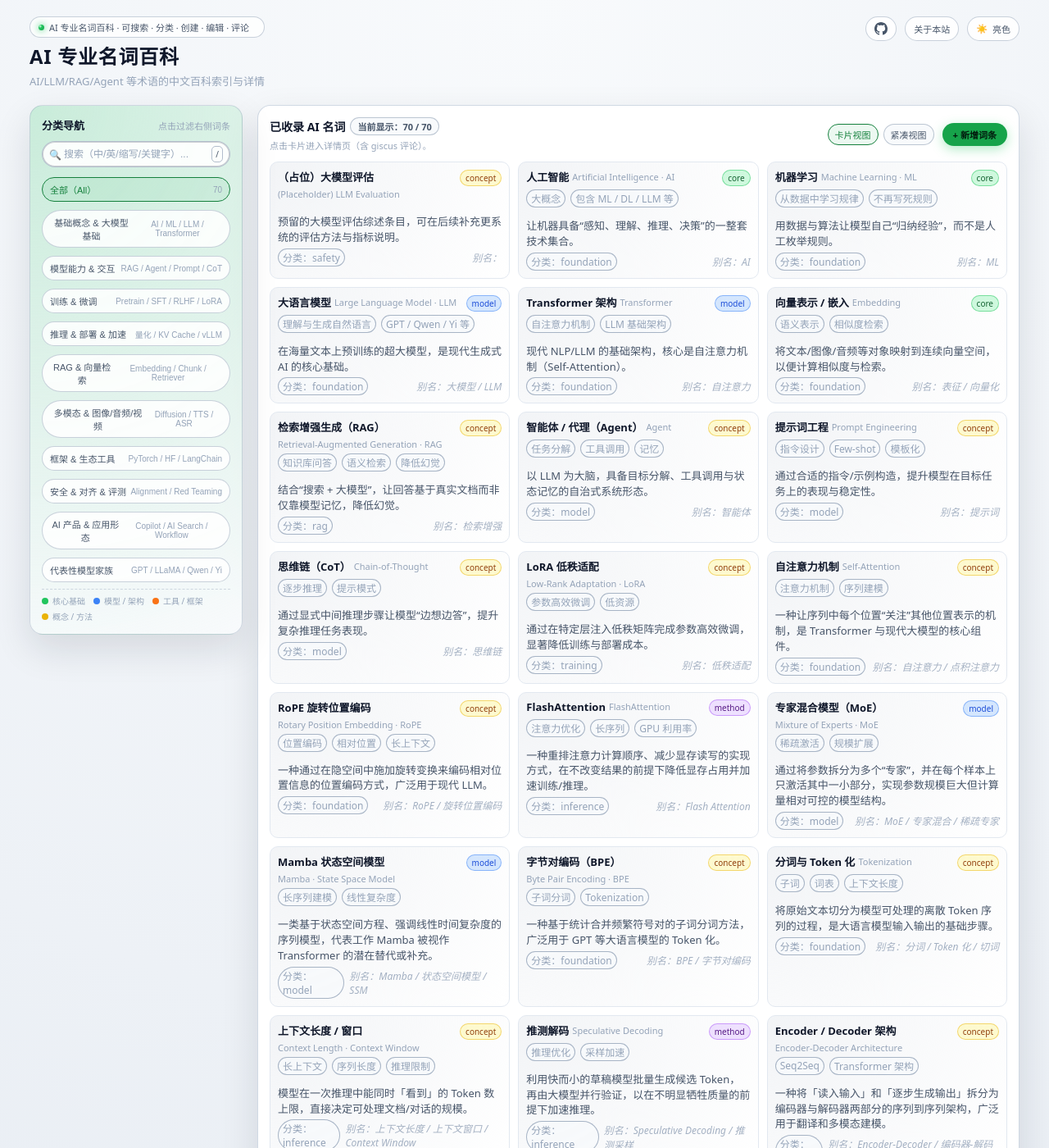
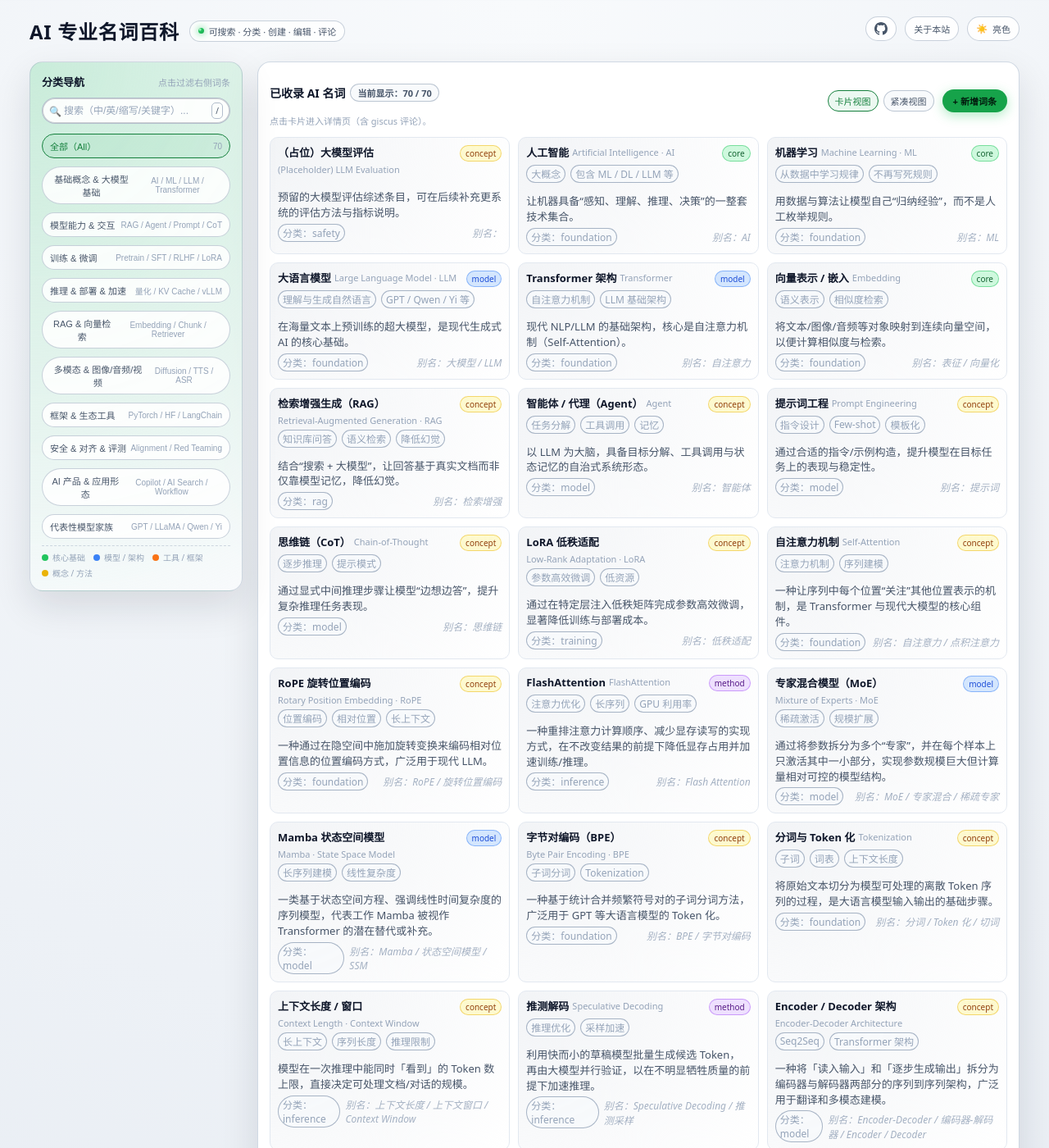
Before and after one commit to NotebookAI/ai-wiki, a Jekyll site: the page built from index.html, in a window 1280 px wide and 1400 px high. Shown: the whole window at 82% size. Built offline with Jekyll 4.4.1, drawn with Linux system fonts in a browser that asks for light colours.

Commit message:
Update site description for clarity and detail, modify layout structure for improved header presentation, and adjust CSS for better alignment of title elements.

```diff
--- a/_config.yml
+++ b/_config.yml
@@ -1,9 +1,9 @@
 title: "AI 专业名词百科"
-description: "AI/LLM/RAG/Agent 等术语的中文百科索引与详情"
+description: "AI/LLM 相关名词的可搜索索引与分类列表，涵盖大语言模型、检索增强生成、智能体、训练微调、推理部署等核心概念，提供详细的术语解释与分类浏览。"
 language: zh-CN
 
 url: "https://ai-wiki.zncu.site"
-baseurl: "/"
+baseurl: ""
 repo_owner: "notebookai"
 repo_name: "ai-wiki"
 repo_branch: "main"
--- a/_layouts/default.html
+++ b/_layouts/default.html
@@ -21,12 +21,12 @@
     <div class="app-shell">
       <header class="app-header">
         <div class="app-title-block">
+          <h1>{{ site.title }}</h1>
           <div class="badge">
             <span class="badge-dot"></span>
-            AI 专业名词百科 · 可搜索 · 分类 · 创建 · 编辑 · 评论
+            可搜索 · 分类 · 创建 · 编辑 · 评论
           </div>
-          <h1>{{ site.title }}</h1>
-          <p class="subtitle">{{ site.description }}</p>
+          <!-- <p class="subtitle">{{ site.description }}</p> -->
         </div>
         <div class="header-actions">
           <a class="pill" href="https://github.com/{{ site.repo_owner | default: 'notebookai' }}/{{ site.repo_name | default: 'ai-wiki' }}" target="_blank" rel="noopener noreferrer" aria-label="GitHub">
--- a/assets/styles.css
+++ b/assets/styles.css
@@ -112,7 +112,7 @@ a:hover { text-decoration: underline; }
 
 .app-shell { width: 100%; max-width: 1240px; padding: 20px 16px 32px; }
 .app-header { display: flex; flex-wrap: wrap; gap: 16px; justify-content: space-between; align-items: flex-start; margin-bottom: 20px; }
-.app-title-block { display: flex; flex-direction: column; gap: 4px; }
+.app-title-block { display: flex; flex-direction: row; align-items: center; gap: 12px; }
 .badge { display: inline-flex; align-items: center; gap: 6px; padding: 4px 10px; border-radius: 999px; background: var(--badge-bg); border: 1px solid var(--badge-border); backdrop-filter: blur(10px); font-size: 11px; color: var(--text-muted); }
 .badge-dot { width: 7px; height: 7px; border-radius: 999px; background: radial-gradient(circle at 30% 30%, #dcfce7 0, #22c55e 30%, #16a34a 100%); box-shadow: 0 0 8px rgba(34,197,94,0.9); }
 h1 { margin: 0; font-size: 24px; letter-spacing: 0.03em; }
--- a/index.html
+++ b/index.html
@@ -1,7 +1,6 @@
 ---
 layout: default
 title: AI 专业名词百科
-description: AI/LLM 相关名词的可搜索索引与分类列表
 ---
 
 <aside class="sidebar">
@@ -84,10 +83,10 @@ description: AI/LLM 相关名词的可搜索索引与分类列表
 <section class="main">
   <div class="main-header">
     <div class="main-header-left">
-      <div class="main-heading">
+      <h2 class="main-heading">
         已收录 AI 名词
         <span class="count-pill">当前显示：<span id="visible-count">0</span> / <span id="max-count">{{ site.terms | size }}</span></span>
-      </div>
+      </h2>
       <p class="main-sub">点击卡片进入详情页（含 giscus 评论）。</p>
     </div>
     <div class="main-header-actions">
```
